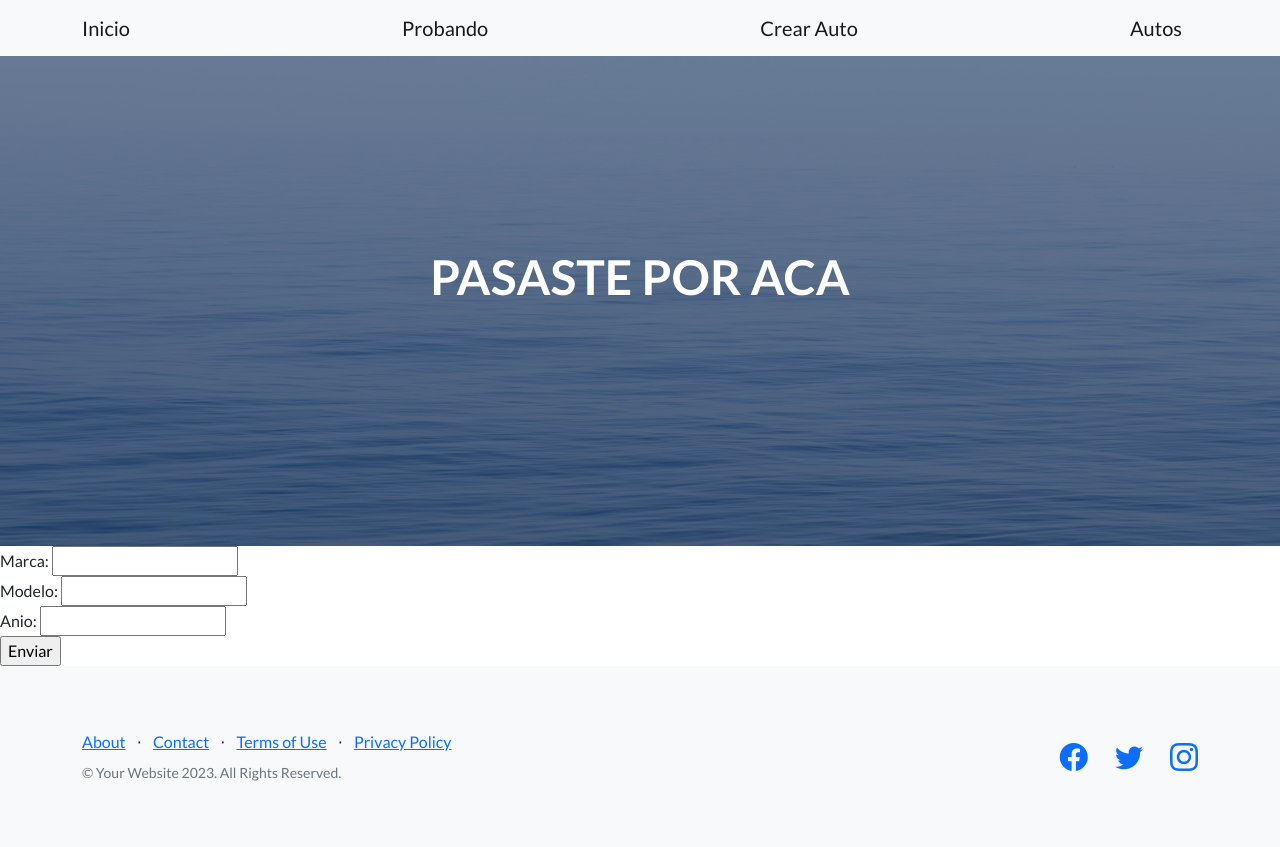
After one commit to cdbiancotti/django-54150, a Django app: page /autos/crear/ in a window 1280 px wide. The commit adds this page. Run offline with Django 5.2, Linux system fonts and the light colour scheme; some libraries are stand-ins or nearby versions.

Commit message:
Clase 21 - Playground Intermedio Parte 3

```diff
--- /dev/null
+++ b/inicio/forms.py
@@ -0,0 +1,6 @@
+from django import forms
+
+class CrearAutoFormulario(forms.Form):
+    marca = forms.CharField(max_length=20)
+    modelo = forms.CharField(max_length=20)
+    anio = forms.IntegerField()
--- a/inicio/models.py
+++ b/inicio/models.py
@@ -3,6 +3,7 @@ from django.db import models
 class Auto(models.Model):
     modelo = models.CharField(max_length=20)
     marca = models.CharField(max_length=20)
+    anio = models.IntegerField(default=2010)
 
     def __str__(self):
         return f'Soy el auto {self.modelo} {self.marca}'
--- /dev/null
+++ b/inicio/templates/inicio/crear_auto_v2.html
@@ -0,0 +1,32 @@
+{% extends "base.html" %}
+
+{% block title_head %}
+Crear Auto
+{% endblock title_head %}
+
+{% block h1_header %}
+PASASTE POR ACA
+{% endblock h1_header %}
+
+{% block main %}
+
+<form action={% url "crear_auto_v2" %} method="POST">
+    {% csrf_token %}
+
+    {% comment %} <p>
+        Marca:
+        <input type="text" name="marca" placeholder="Marca">
+    </p>
+    <p>
+        Modelo:
+        <input type="text" name="modelo">
+    </p> {% endcomment %}
+
+    {{formulario}}
+
+    <input type="submit" value="Enviar">
+    {% comment %} <button>Enviar</button> {% endcomment %}
+
+</form>
+
+{% endblock main %}
--- a/inicio/urls.py
+++ b/inicio/urls.py
@@ -8,5 +8,9 @@ urlpatterns = [
     path('template3/<str:nombre>/<str:apellido>/<int:edad>', views.template3),
     path('template4/<str:nombre>/<str:apellido>/<int:edad>', views.template4),
     path('prueba/', views.probando, name="probando"),
-    path('autos/crear/<str:marca>/<str:modelo>/', views.crear_auto, name='crear_auto')
+    path('autos/', views.autos, name='autos'),
+    # V1
+    # path('autos/crear/<str:marca>/<str:modelo>/', views.crear_auto, name='crear_auto'),
+    # V2
+    path('autos/crear/', views.crear_auto_v2, name='crear_auto_v2'),
 ]
--- a/inicio/views.py
+++ b/inicio/views.py
@@ -1,4 +1,4 @@
-from django.shortcuts import render
+from django.shortcuts import render, redirect
 from datetime import datetime
 
 from django.http import HttpResponse
@@ -6,6 +6,7 @@ from django.template import Template, Context, loader
 
 from inicio.models import Auto
 # from .models import Auto
+from inicio.forms import CrearAutoFormulario
 
 import random
 
@@ -87,3 +88,39 @@ def crear_auto(request, marca, modelo):
     auto = Auto(marca=marca, modelo=modelo)
     auto.save()
     return render(request, 'auto_templates/creacion.html', {"auto": auto})
+
+def crear_auto_v2(request):
+
+    # v1
+    # print('Valor de la request: ', request)
+    # print('Valor de GET: ', request.GET)
+    # print('Valor de POST: ', request.POST)
+
+    # if request.method == 'POST':
+    #     auto = Auto(marca=request.POST.get('marca'), modelo=request.POST.get('modelo'))
+    #     auto.save()
+
+    # return render(request, 'inicio/crear_auto_v2.html')
+
+    # v2
+    print('Valor de la request: ', request)
+    print('Valor de GET: ', request.GET)
+    print('Valor de POST: ', request.POST)
+
+    formulario = CrearAutoFormulario()
+
+    if request.method == 'POST':
+        formulario = CrearAutoFormulario(request.POST)
+        if formulario.is_valid():
+            datos = formulario.cleaned_data
+            auto = Auto(marca=datos.get('marca'), modelo=datos.get('modelo'))
+            auto.save()
+            return redirect('autos')
+
+    return render(request, 'inicio/crear_auto_v2.html', {'formulario': formulario})
+
+def autos(request):
+
+    autos = Auto.objects.all()
+
+    return render(request, 'inicio/autos.html', {'autos': autos})
--- a/templates/base.html
+++ b/templates/base.html
@@ -27,7 +27,11 @@
             <div class="container">
                 <a class="navbar-brand" href={% url "inicio" %}>Inicio</a>
                 <a class="navbar-brand" href={% url "probando" %}>Probando</a>
-                <a class="navbar-brand" href={% url "crear_auto" "Fiat" "Duna"%}>Creacion Auto</a>
+                {% comment %} V1 {% endcomment %}
+                {% comment %} <a class="navbar-brand" href={% url "crear_auto" "Fiat" "Duna"%}>Creacion Auto</a> {% endcomment %}
+                {% comment %} V2 {% endcomment %}
+                <a class="navbar-brand" href={% url "crear_auto_v2" %}>Crear Auto</a>
+                <a class="navbar-brand" href={% url "autos" %}>Autos</a>
                 {% comment %} <a class="btn btn-primary" href="#signup">Sign Up</a> {% endcomment %}
             </div>
         </nav>
```
Also changed, not shown: inicio/templates/inicio/autos.html (added, +23 -0 lines), inicio/migrations/0002_auto_anio.py (added).
